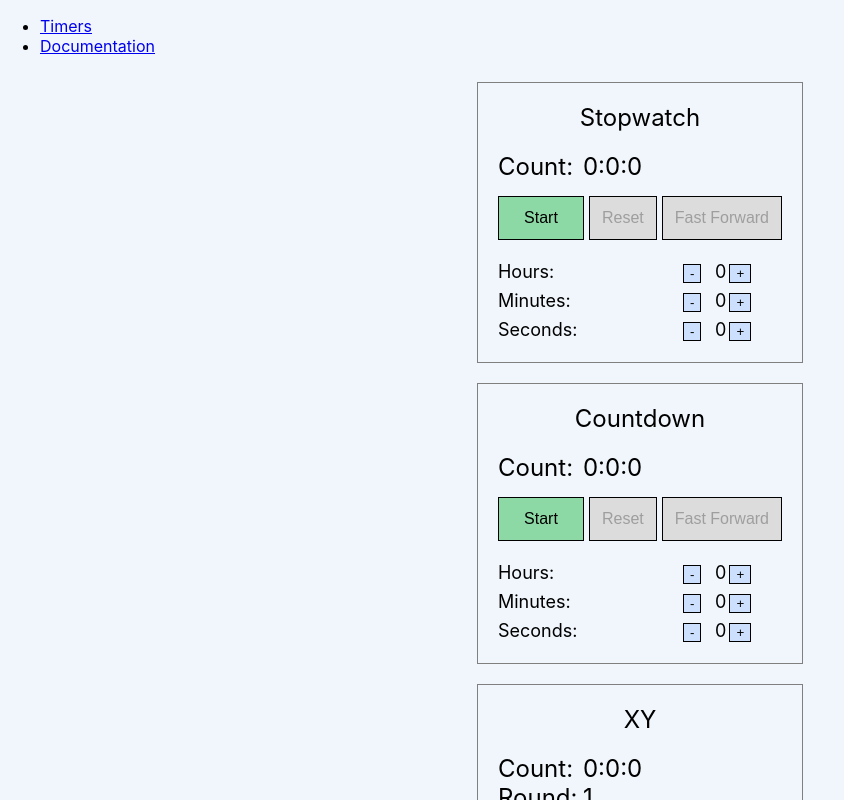
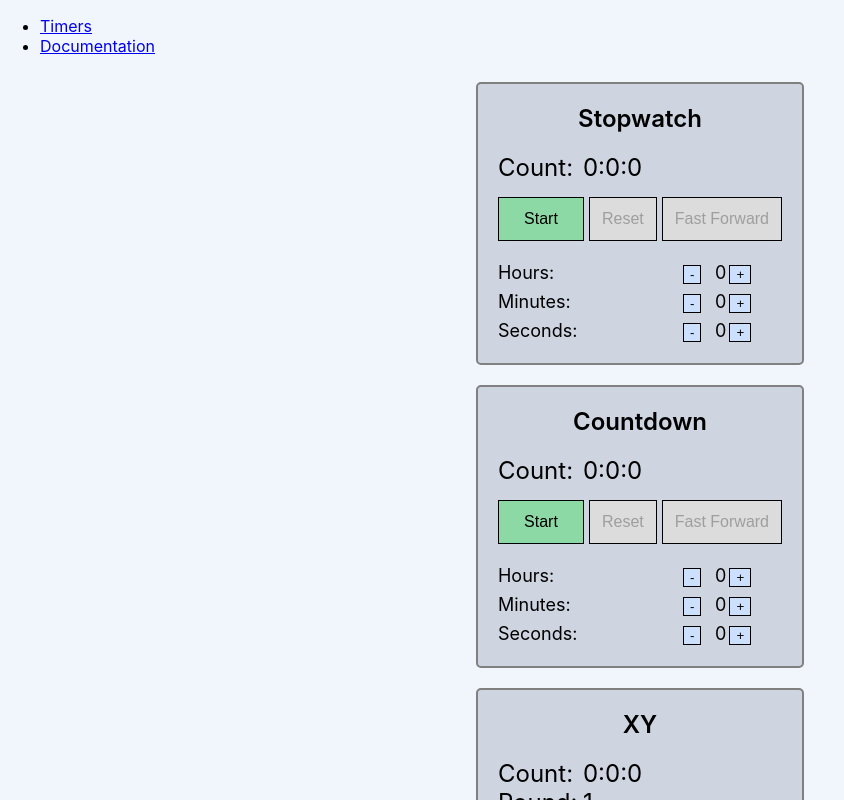
Before and after one commit to prof-tejera/assignment-1-pgmartin11, a React (Create React App) app: page / in a window 1280 px wide. Shown: the whole page, without its empty margins (0-844 px from the left). Built offline with nearby package versions, Linux system fonts and the light colour scheme.

Commit message:
add styling for timers including bolding title and adding background color

```diff
--- a/src/views/TimersView.js
+++ b/src/views/TimersView.js
@@ -13,15 +13,18 @@ const Timers = styled.div`
 `;
 
 const Timer = styled.div`
-  border: 1px solid gray;
+  border: 2px solid gray;
+  border-radius: 5px;
   padding: 20px;
   margin: 10px;
   font-size: 1.5rem;
+  background-color: #ced5e0;
 `;
 
 const TimerTitle = styled.div`
   text-align: center;
   margin-bottom: 20px;
+  font-weight: 600;
 `;
 
 const TimersView = () => {
```
